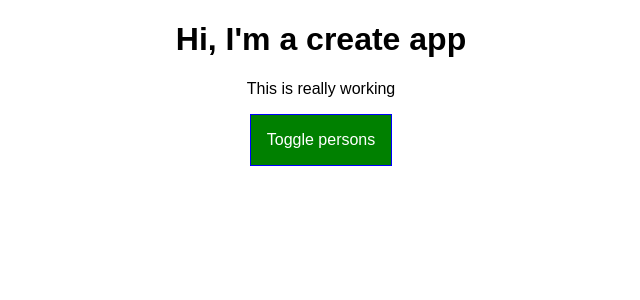
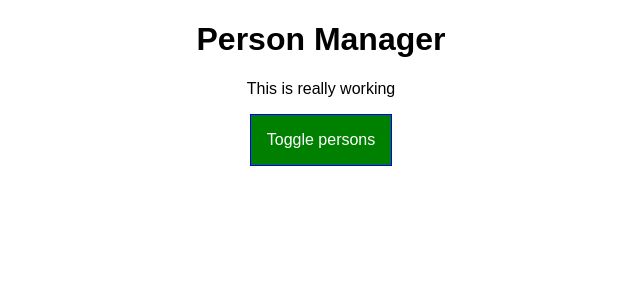
Before and after one commit to buaiscia/complete-react-app-test, a React (Create React App) app: page / in a window 1280 px wide. Shown: the top 300 px of the page, without its empty margins (319-959 px from the left). Built offline with nearby package versions, Linux system fonts and the light colour scheme.

Commit message:
add title prop to app

```diff
--- a/src/components/Cockpit/Cockpit.js
+++ b/src/components/Cockpit/Cockpit.js
@@ -18,7 +18,7 @@
 
     return(
         <div className={classes.Cockpit}>
-            <h1>Hi, I'm a create app</h1>
+            <h1>{props.title}</h1>
             <p className={assignedClasses.join(' ')}>This is really working</p>
             <button
                 className={btnClass}
--- a/src/containers/App.js
+++ b/src/containers/App.js
@@ -133,7 +133,9 @@
     return (
       // <StyleRoot>                    --> using Radium for styling
       <div className={classes.App}>
-        <Cockpit showPersons={this.state.showPersons}
+        <Cockpit
+                  title={this.props.appTitle}
+                  showPersons={this.state.showPersons}
                   persons={this.state.persons}
                   clicked={this.togglePersonsHandler}
                     />
--- a/src/index.js
+++ b/src/index.js
@@ -4,5 +4,5 @@
 import App from './containers/App';
 import registerServiceWorker from './registerServiceWorker';
 
-ReactDOM.render(<App />, document.getElementById('root'));
+ReactDOM.render(<App appTitle="Person Manager" />, document.getElementById('root'));
 registerServiceWorker();
```
